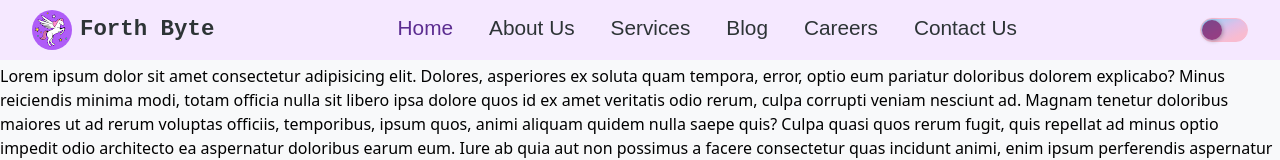
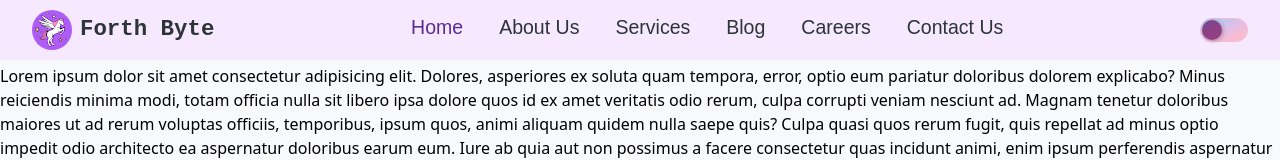
Before and after one commit to VishalChoudhary01/forth-byte, a React (Vite) app: page / in a window 1280 px wide. Shown: the top 160 px of the page. Built offline with nearby package versions, Linux system fonts and the light colour scheme.

Commit message:
lg:textsize1.22rem

```diff
--- a/src/components/moleclues/Navbar.jsx
+++ b/src/components/moleclues/Navbar.jsx
@@ -4,7 +4,7 @@ import { NavLink } from 'react-router'
 import Toggle from '../atoms/Toggle'
 const Navbar = () => {
   return (
-    <nav className='w-full lg:py-2.5 py-2 lg:text-[1.3rem] lg:px-8 md:px-5 px-3 bg-NavBg fixed z-40 backdrop-blur-md dark:bg-NavDarkBg text-heading1 dark:text-dark-heading1 transition-all duration-400   flex items-center justify-between'>
+    <nav className='w-full lg:py-2.5 py-2 lg:text-[1.22rem] md:text-[1.1rem] lg:px-8 md:px-5 px-3 bg-NavBg fixed z-40 backdrop-blur-md dark:bg-NavDarkBg text-heading1 dark:text-dark-heading1 transition-all duration-400   flex items-center justify-between'>
       <Logo/>
       <ul className='md:flex hidden xl:gap-x-9  lg:gap-x-8 md:gap-x-6'>
         {
```
